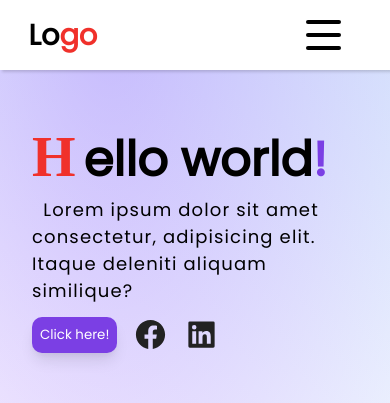
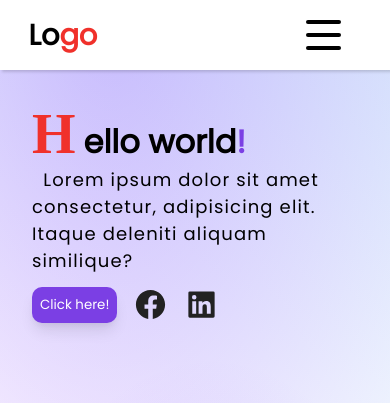
Before and after one commit to OSSPhilippines/freefolio, a website: page beginner/index.html in a window 390 px wide. Shown: the top 403 px of the page. Drawn offline with Linux system fonts and the light colour scheme; a web font is replaced by a local one.

Commit message:
Fix h1 tag displaying newline on small screen size. 🤭

```diff
--- a/beginner/index.css
+++ b/beginner/index.css
@@ -108,7 +108,7 @@ li {
 }
 
 section {
-    min-height: 100vh;
+    min-height: 80vh;
 }
 
 /* Setting the background of the hero section to a gradient. */
@@ -128,7 +128,7 @@ section {
 }
 
 .txt {
-    font-size: 3rem;
+    font-size: 2rem;
     font-weight: bold;
 }
 
@@ -201,7 +201,7 @@ section {
     display: grid;
     place-items: center;
     padding: 1.875rem 0;
-    font-size: 2rem;
+    font-size: 1.5rem;
     font-weight: bold;
     color: var(--txt-color);
 }
```
